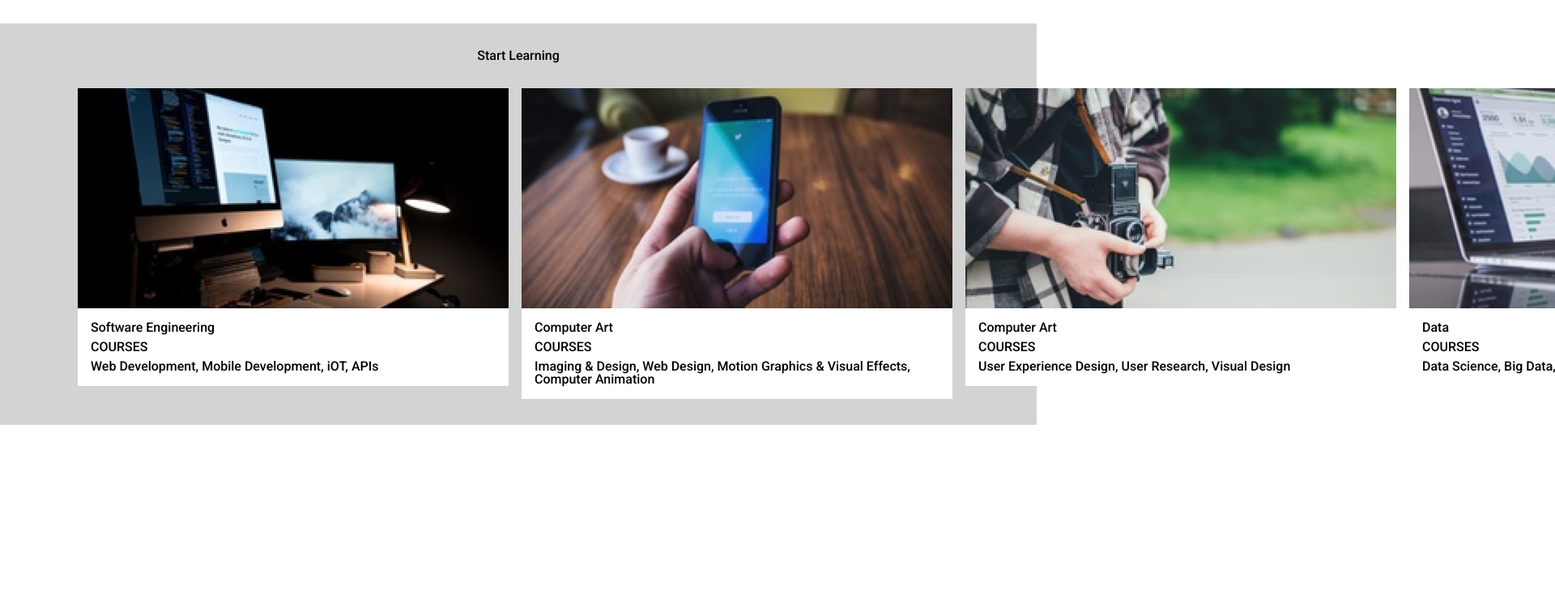
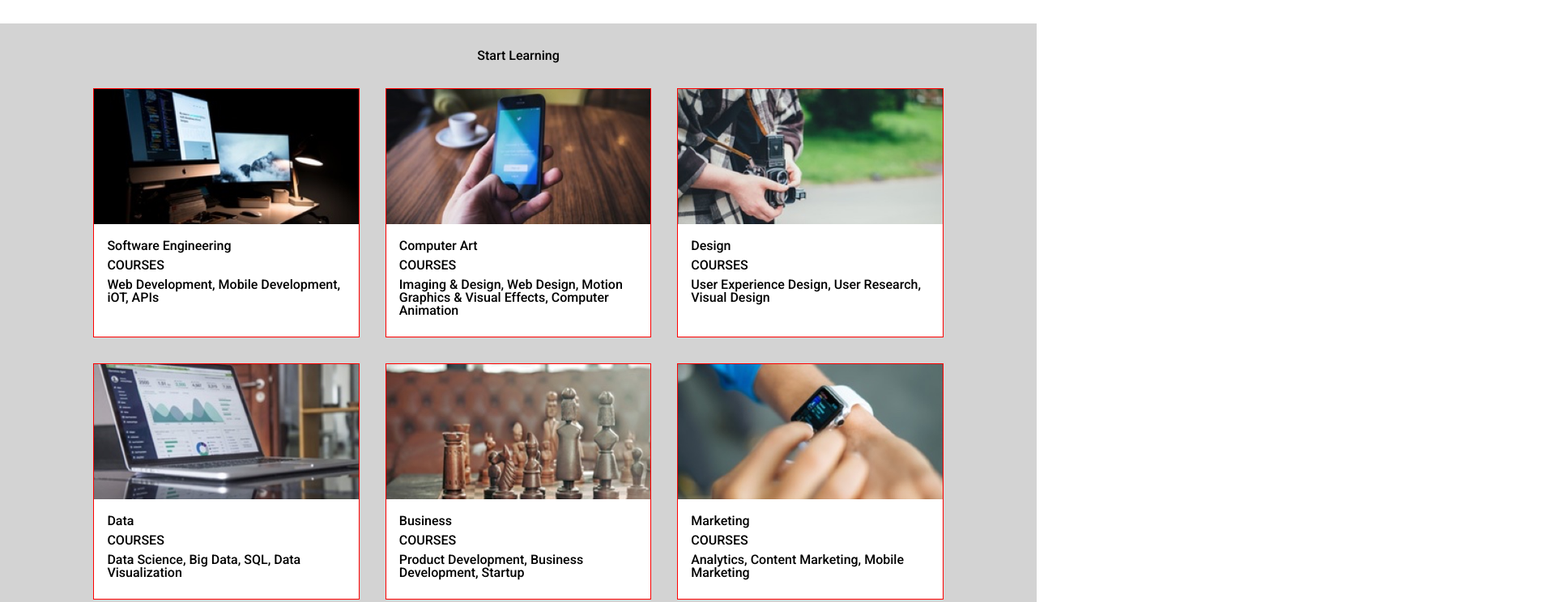
Before and after one commit to nwallingsford/colmaracademy, a plain HTML site: page index.html in a window 1280 px wide. Shown: the part 1386-2130 px from the top of the page at 81% size, 1920 px wide, since content can reach past the window. Before the commit the page ends 1911 px from the top, so only its background shows below. Drawn offline with Linux system fonts and the light colour scheme.

Commit message:
Fix courses positiong for flexbox

```diff
--- a/index.html
+++ b/index.html
@@ -86,7 +86,7 @@
       <div class="courses-offerings flex">
         <!-- Software Engineering -->
         <div class="course-item flex column">
-          <div class="course-image flex">
+          <div class="course-image">
             <img src="resources/images/course-software.jpg" alt="Mac computer monitors">
           </div>
           <div class="course-detail flex column">
@@ -97,7 +97,7 @@
         </div>
         <!-- Computer Art -->
         <div class="course-item flex column">
-          <div class="course-image flex">
+          <div class="course-image">
             <img src="resources/images/course-computer-art.jpg" alt="A person holding a mobile phone over a coffee table">
           </div>
           <div class="course-detail flex column">
@@ -108,18 +108,18 @@
         </div>
         <!-- Design -->
         <div class="course-item flex column">
-          <div class="course-image flex">
+          <div class="course-image">
             <img src="resources/images/course-design.jpg" alt="A person holding a camera">
           </div>
           <div class="course-detail flex column">
-            <span>Computer Art</span>
+            <span>Design</span>
             <span>COURSES</span>
             <span>User Experience Design, User Research, Visual Design</span>
           </div>
         </div>
         <!-- Data -->
         <div class="course-item flex column">
-          <div class="course-image flex">
+          <div class="course-image">
             <img src="resources/images/course-data.jpg" alt="An laptop with a pie chart displayed on the monitor">
           </div>
           <div class="course-detail flex column">
@@ -130,7 +130,7 @@
         </div>
         <!-- Business -->
         <div class="course-item flex column">
-          <div class="course-image flex">
+          <div class="course-image">
             <img src="resources/images/course-business.jpg" alt="A chess board">
           </div>
           <div class="course-detail flex column">
@@ -141,7 +141,7 @@
         </div>
         <!-- Marketing -->
         <div class="course-item flex column">
-          <div class="course-image flex">
+          <div class="course-image">
             <img src="resources/images/course-marketing.jpg" alt="A smartwatch on a person's wrist">
           </div>
           <div class="course-detail flex column">
--- a/resources/css/style.css
+++ b/resources/css/style.css
@@ -149,21 +149,37 @@ html {
 
 .courses-offerings.flex {
   margin: 0 6rem 2rem 6rem;
+  flex-wrap: wrap;
+  justify-content: center;
 }
 
 .column {
   flex-direction: column;
 }
 
-.course-detail.flex.column {
-  background: white;
-  padding: 1rem;
-}
-
 .course-detail.flex.column span:nth-child(1n + 2) {
   padding-top: .5rem;
 }
 
+.course-detail.flex.column {
+  margin: 1rem 1rem 1.5rem 1rem;
+}
+
 .course-item {
-  padding-right: 1rem;
+  width: 30%;
+  background: white;
+  border: solid 1px red;
 }
+
+.course-item img {
+  width: 100%;
+  height: auto;
+}
+
+.course-item:nth-child(3n + 2) {
+  margin: 0 2rem;
+}
+
+.course-item:nth-child(1n + 4) {
+  margin-top: 2rem;
+}
```
